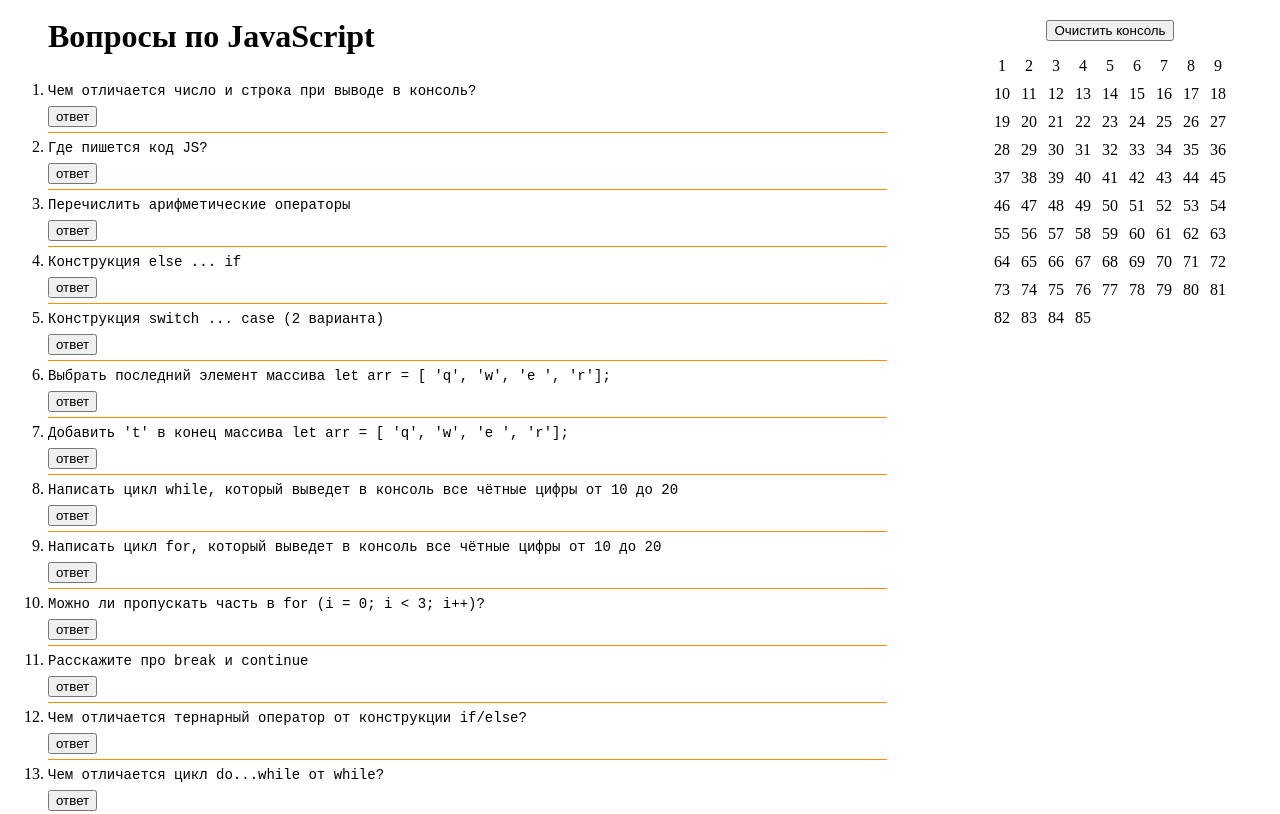
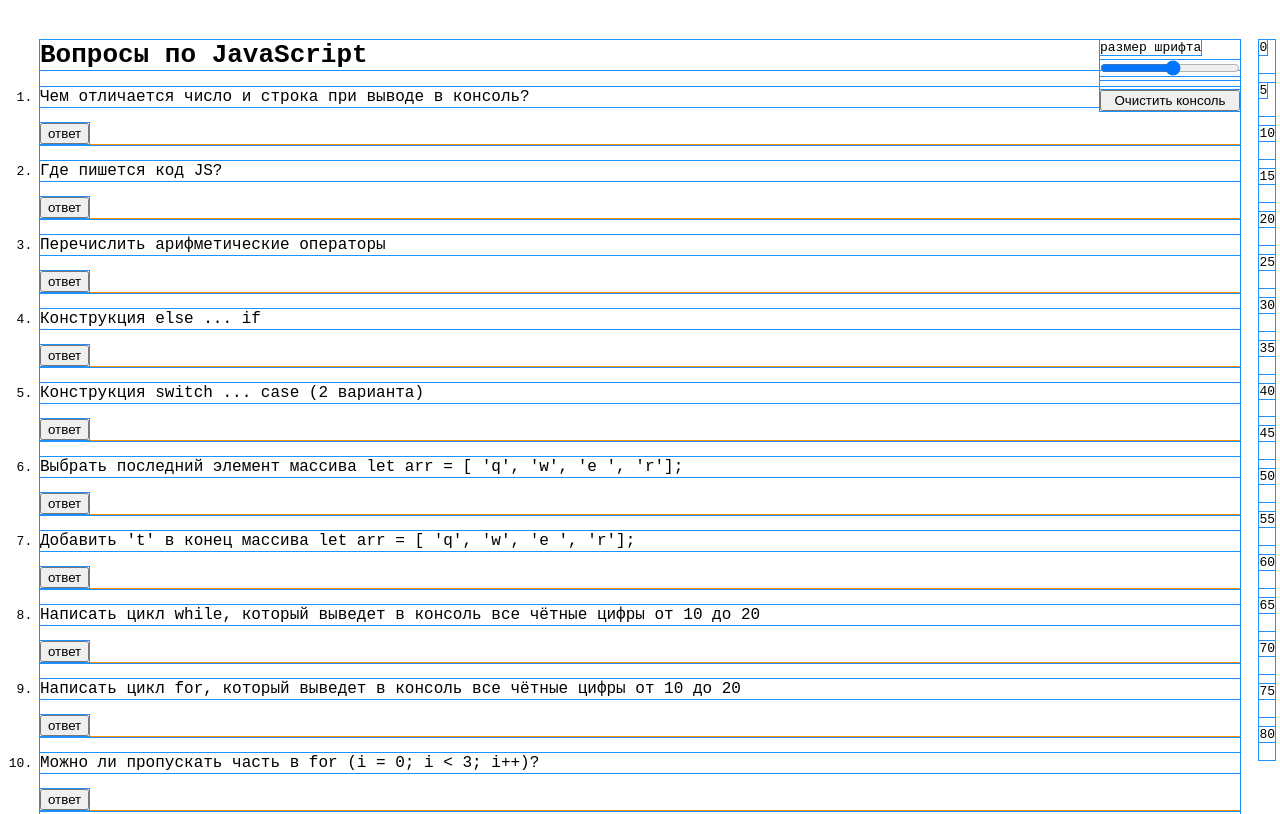
Before and after one commit to ps-fedorova/questions-for-js, a website built with webpack: page src/index.html in a window 1280 px wide. Shown: the top 814 px of the page. Built offline with nearby package versions, Linux system fonts and the light colour scheme.

Commit message:
fix: add styles (bug)

```diff
--- a/src/index.html
+++ b/src/index.html
@@ -9,12 +9,19 @@
   <title>Вопросы по JS</title>
 </head>
 
-<body>
+<body class="body">
 <h1>Вопросы по JavaScript</h1>
-  <div class="info">
+<section class="dashBoard">
+  <form>
+    <label for="fontSize">размер шрифта </label>
+    <input class="fontSize" id="fontSize" type="range" min="5" max="24" value="50%">
+  </form>
   <button id="consoleClear" name="button-consoleClear">Очистить консоль</button>
+</section>
+
+<nav class="nav">
   <ul class="navigation-list"></ul>
-  </div>
+</nav>
 
 <ol class="question-list"></ol>
 
--- a/src/script.js
+++ b/src/script.js
@@ -4,16 +4,20 @@ import './style.css';
 import './forTests.js';
 import { data } from './data.js';
 
+const step = 5;
+
 const navigationTemplate = document.querySelector('#navigation-template').content;
 const navigationList = document.querySelector('ul');
 
 const questionTemplate = document.querySelector('#question-template').content;
 const questionList = document.querySelector('ol');
+const fontSize = document.querySelector('.fontSize');
 
 const getQuestionItem = (questionElement) => questionElement.querySelector('.question-item');
 const getButtonForAnswer = (questionElement) => questionElement.querySelector('.button-answer');
 const getQuestion = (questionElement) => questionElement.querySelector('.question');
 const getAnswer = (questionElement) => questionElement.querySelector('.answer');
+const getPre = (questionElement) => questionElement.querySelector('pre');
 
 const getNavigationElement = (navigationElement) => navigationElement.querySelector('a');
 
@@ -27,7 +31,16 @@ function addQuestions() {
 
     getQuestionItem(questionElement).id = `question-${i + 1}`;
     getButtonForAnswer(questionElement).id = `button-${i + 1}`;
-    getButtonForAnswer(questionElement).addEventListener('click', openAnswer)
+    getButtonForAnswer(questionElement).addEventListener('click', openAnswer);
+
+    getPre(questionElement).style.fontSize = '16px';
+
+    function editFontSize() {      // вооот здесь проблема, не работает оно как я хочу
+      // getPre(questionElement).style.fontSize = `${fontSize.value}px`
+      console.log(`${fontSize.value}px`);
+    }
+
+    fontSize.addEventListener('input', editFontSize);
 
     questionList.append(questionElement);
   }
@@ -38,10 +51,10 @@ function openAnswer(evt) {
 }
 
 function addNavigation() {
-  for (let i = 0; i < data.length; ++i) {
+  for (let i = 0; i < data.length; i = i + step) {
     const navigationElement = navigationTemplate.cloneNode(true);
-    getNavigationElement(navigationElement).href = `#question-${i + 1}`;
-    getNavigationElement(navigationElement).textContent = `${i + 1}`;
+    getNavigationElement(navigationElement).href = `#question-${i}`;
+    getNavigationElement(navigationElement).textContent = i;
     navigationList.append(navigationElement);
   }
 }
@@ -49,4 +62,4 @@ function addNavigation() {
 addQuestions();
 addNavigation();
 
-document.getElementById('consoleClear').addEventListener('click', console.clear );
+document.getElementById('consoleClear').addEventListener('click', console.clear);
--- a/src/style.css
+++ b/src/style.css
@@ -1,31 +1,34 @@
-/** {*/
-/*  outline: green solid 1px;*/
-/*}*/
-
-h1 {
-  padding: 10px 25px 10px 40px;
-  margin: 0;
+* {
+  outline: dodgerblue solid 1px;
 }
 
-.info {
-  position: absolute;
-  top: 20px;
-  display: flex;
-  flex-direction: column;
-  right: 0;
+.body {
+  font-family: monospace;
+  margin: 40px;
+}
+
+.dashBoard {
+  display: grid;
+  gap: 10px;
+  position: fixed;
+  right: 40px;
+  top: 40px;
+  max-width: 140px;
+}
+
+.dashBoard:nth-child(0) {
   margin-right: 10px;
-  width: 25%;
-  text-align: center;
-  justify-content: center;
-  align-items: center;
+}
+
+.fontSize {
+  width: 100%;
+  margin: 5px 0 0 0;
 }
 
 pre {
-  margin: 5px auto;
   display: block;
   white-space: pre-wrap;
   word-break: break-word;
-  font-size: 14px;
   line-height: 20px;
 }
 
@@ -39,25 +42,34 @@ pre {
 }
 
 .question-list {
-  padding: 0 25px 0 40px;
+  padding: 0;
 }
 
 .question-item {
-  margin: 5px 0;
-  width: 70%;
   border-bottom: #ff8d00 1px solid;
-  padding-bottom: 5px;
+}
+
+.nav {
+  display: flex;
+  position: fixed;
+  overflow-y: scroll;
+  height: 90%;
+  top: 40px;
+  right: 5px;
 }
 
 .navigation-list {
-  width: 80%;
+  width: 100%;
   display: grid;
-  grid-template-columns: repeat(auto-fill, 17px);
-  grid-column-gap: 10px;
-  row-gap: 10px;
-  justify-content: center;
+  grid-template-columns: 1fr;
+  gap: 10px;
   padding: 0;
+  margin: 0;
   list-style-type: none;
+}
+
+.navigation-item {
+
 }
 
 .navigation-item-link {
@@ -67,26 +79,23 @@ pre {
 }
 
 .navigation-item-link:hover {
-opacity: .5;
+  opacity: .5;
 }
 
-.navigation-item-link:link  {
+.navigation-item-link:link {
   color: black;
 }
 
-@media (max-width: 680px) {
-  .info {
+@media (max-width: 786px) {
+  .dashBoard {
     display: none;
   }
 
   .question-item {
     width: 100%;
   }
+
   .answer {
     background-color: #eeffe9;
   }
 }
-
-.a {
-  color: red;
-}
```
Lines whose indentation alone changed are shown as unchanged.
